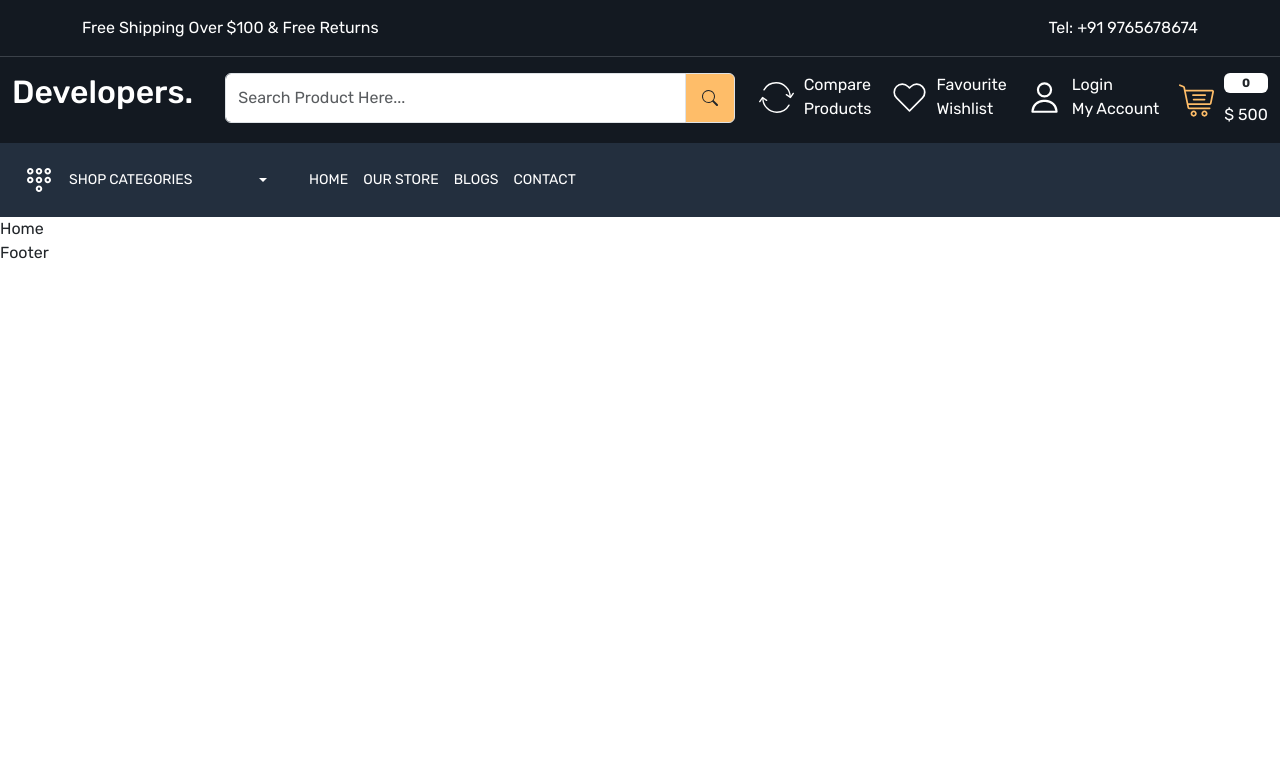
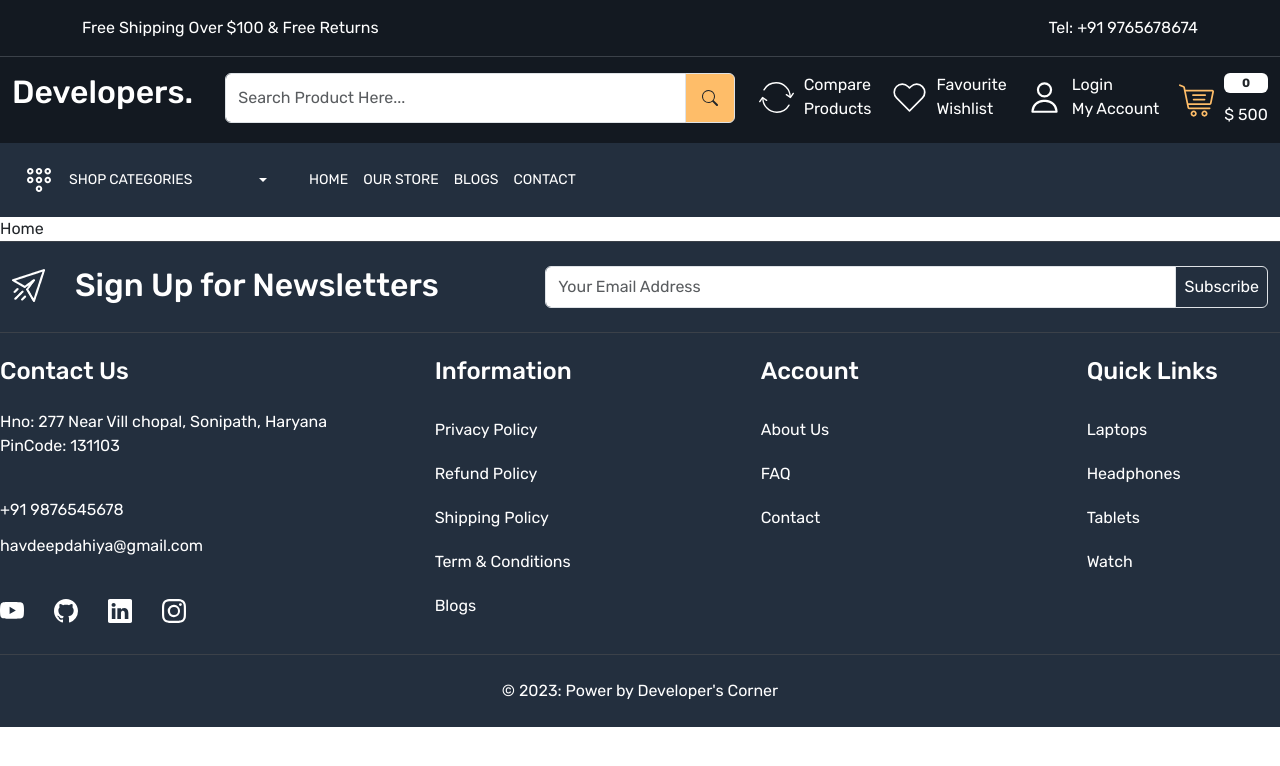
Before and after one commit to sanyamnegi9/Gmart, a React (Create React App) app: page / in a window 1280 px wide. Shown: the top 766 px of the page. Built offline with nearby package versions, Linux system fonts and the light colour scheme.

Commit message:
fotter section

```diff
--- a/src/components/Footer.jsx
+++ b/src/components/Footer.jsx
@@ -1,9 +1,116 @@
-import React from 'react'
+import { Link } from "react-router-dom";
+import {BsLinkedin, BsGithub, BsYoutube, BsInstagram} from "react-icons/bs"
 
 const Footer = () => {
   return (
-    <div>Footer</div>
-  )
+    <>
+      <footer className="py-4">
+        <div className="container-xxl">
+          <div className="row align-item-center">
+            <div className="col-5">
+              <div className="footer-top-data d-flex gap-30 align-items-center">
+                <img src="images/newsletter.png" alt="newsletter" />
+                <h2 className="mb-0 text-white">Sign Up for Newsletters</h2>
+              </div>
+            </div>
+            <div className="col-7">
+              <div className="input-group">
+                <input
+                  type="text"
+                  className="form-control py-1"
+                  placeholder="Your Email Address"
+                  aria-label="Your Email Address"
+                  aria-describedby="basic-addon2"
+                />
+                <button className="input-group-text p-2" id="basic-addon2">
+                  Subscribe
+                </button>
+              </div>
+            </div>
+          </div>
+        </div>
+      </footer>
+      <footer className="py-4">
+        <div className="continer-xxl">
+          <div className="row">
+            <div className="col-4">
+              <h4 className="text-white mb-4">Contact Us</h4>
+              <div className="footer-links d-flex flex-column">
+                <address className="text-white fs-6">
+                  Hno: 277 Near Vill chopal, Sonipath, Haryana <br />
+                  PinCode: 131103
+                </address>
+                <a
+                  href="tel: +91 9876545678"
+                  className="mt-4 d-block mb-1 text-white"
+                >
+                  +91 9876545678
+                </a>
+                <a
+                  href="mailto: havdeepdahiya@gmail.com"
+                  className="mt-2 d-block mb-3 text-white"
+                >
+                  havdeepdahiya@gmail.com
+                </a>
+                <div className="social-icons d-flex align-items-center gap-30 mt-4">
+                  <a className="text-white" href="youtube.com">
+                    <BsYoutube className="fs-4" />
+                  </a>
+                  <a className="text-white" href="github.com">
+                    <BsGithub className="fs-4" />
+                  </a>
+                  <a className="text-white" href="linkedin.com">
+                    <BsLinkedin className="fs-4" />
+                  </a>
+                  <a className="text-white" href="instagram.com">
+                    <BsInstagram className="fs-4" />
+                  </a>
+                </div>
+              </div>
+            </div>
+            <div className="col-3">
+              <h4 className="text-white mb-4">Information</h4>
+              <div className="footer-links d-flex flex-column">
+                <Link className="text-white mb-1 py-2">Privacy Policy</Link>
+                <Link className="text-white mb-1 py-2">Refund Policy</Link>
+                <Link className="text-white mb-1 py-2">Shipping Policy</Link>
+                <Link className="text-white mb-1 py-2">Term & Conditions</Link>
+                <Link className="text-white mb-1 py-2">Blogs</Link>
+              </div>
+            </div>
+            <div className="col-3">
+              <h4 className="text-white mb-4">Account</h4>
+              <div className="footer-links d-flex flex-column">
+                <Link className="text-white mb-1 py-2">About Us</Link>
+                <Link className="text-white mb-1 py-2">FAQ</Link>
+                <Link className="text-white mb-1 py-2">Contact</Link>
+              </div>
+            </div>
+            <div className="col-2">
+              <h4 className="text-white mb-4">Quick Links</h4>
+              <div className="footer-links d-flex flex-column">
+                <Link className="text-white mb-1 py-2">Laptops</Link>
+                <Link className="text-white mb-1 py-2">Headphones</Link>
+                <Link className="text-white mb-1 py-2">Tablets</Link>
+                <Link className="text-white mb-1 py-2">Watch</Link>
+              </div>
+            </div>
+          </div>
+        </div>
+      </footer>
+      <footer className="py-4">
+        <div className="container-xxl">
+          <div className="row">
+            <div className="col-12">
+              <p className="text-center mb-0 text-white">
+                &copy; {new Date().getFullYear()}: Power by Developer's Corner
+              </p>
+            </div>
+          </div>
+        </div>
+      </footer>
+    </>
+  );
 }
 
 export default Footer
--- a/src/components/Header.jsx
+++ b/src/components/Header.jsx
@@ -1,4 +1,3 @@
-import React from "react";
 import { NavLink, Link } from "react-router-dom";
 import { BsSearch } from "react-icons/bs";
 
@@ -25,6 +24,7 @@ const Header = () => {
           </div>
         </div>
       </header>
+
       {/* Search bar section */}
       <header className="header-upper py-3">
         <div className="container-xxl">
@@ -92,6 +92,7 @@ const Header = () => {
           </div>
         </div>
       </header>
+
       {/* navbar menu items */}
       <header className="header-bottom py-3">
         <div className="container-xxl">
@@ -99,9 +100,9 @@ const Header = () => {
             <div className="col-12">
               <div className="menu-bottom d-flex align-items-center gap-30">
                 <div>
-                  <div class="dropdown">
+                  <div className="dropdown">
                     <button
-                      class="btn btn-secondary dropdown-toggle bg-transparent border-0 gap-15 d-flex align-items-center"
+                      className="btn btn-secondary dropdown-toggle bg-transparent border-0 gap-15 d-flex align-items-center"
                       type="button"
                       data-bs-toggle="dropdown"
                       aria-expanded="false"
--- a/src/styles/App.css
+++ b/src/styles/App.css
@@ -1,3 +1,7 @@
+@import url(Header.scss);
+@import url(Footer.scss);
+@import url(Layout.scss);
+
 *{
   margin: 0;
   padding: 0;
@@ -9,92 +13,19 @@ a{
   display: inline-block;
 }
 
-:root {
-  --top-highlight-color--: #131921;
-  --header-border-color--: #3b4149;
-  --search-bg-color--: #febd69;
-  --navbar-bg-color--:#232f3e;
-}
-
-body{
+body {
   font-family: 'Rubik', sans-serif;
 }
 
-/* Highlights part */
-.header-top-strip{
-  border-bottom: 1px solid var(--header-border-color--);
-  background-color: var(--top-highlight-color--);
-
-}
-
-/*  search-bar section*/
-
-.header-upper{
-  background-color: var(--top-highlight-color--);
-}
-
-.form-control:focus {
-  box-shadow: none;
-  border-color: inherit;
-}
-
-.header-upper .input-group-text{
-  background: var(--search-bg-color--);
-}
-
-.header-upper .header-upper-links img{
-  width: 35px;
-  height: 35px;
-
-}
-
-.gap-10{
+.gap-10 {
   gap: 10px;
 
 }
 
-.gap-15{
+.gap-15 {
   gap: 15px;
 }
 
-.gap-30{
+.gap-30 {
   gap: 30px;
 }
-
-/* nav-bar  */
-
-.header-bottom{
-  background-color: var(--navbar-bg-color--);
-}
-
-.header-bottom .menu-links a,
-.header-bottom .dropdown button{
-  color: white;
-  font-size: 14px;
-  line-height: 18px;
-  font-weight: 400;
-  letter-spacing: .3;
-  text-transform: uppercase;
-}
-
-
-.header-bottom .dropdown button{
- box-shadow: none;
-}
-
-.header-bottom .dropdown-menu{
-  background-color: var(--top-highlight-color--);
-  width: 100%;
-  transform: translate3d(0px, 57px, 0px)!important;
-}
-
-.header-bottom .dropdown-item{
-  padding: 20px;
-  margin-bottom: 3px;
-  border-bottom: 1px solid var(--header-border-color--);
-}
-
-.header-bottom .dropdown-item:hover{
-  background-color: transparent;
-  color: var(--search-bg-color--)!important;
-}
--- /dev/null
+++ b/src/styles/Footer.scss
@@ -0,0 +1,22 @@
+:root {
+  --top-highlight-color--: #131921;
+  --header-border-color--: #3b4149;
+  --search-bg-color--: #febd69;
+  --navbar-bg-color--: #232f3e;
+}
+
+
+footer{
+  background-color: var(--navbar-bg-color--);
+}
+
+footer:not(:first-child){
+  border-top: 1px solid var(--header-border-color--);
+}
+
+footer .input-group-text{
+  background-color: var(--navbar-bg-color--);
+  color: white;
+  padding: 8px 17px;
+
+}
--- /dev/null
+++ b/src/styles/Header.scss
@@ -0,0 +1,76 @@
+:root {
+  --top-highlight-color--: #131921;
+  --header-border-color--: #3b4149;
+  --search-bg-color--: #febd69;
+  --navbar-bg-color--: #232f3e;
+}
+
+
+/* Highlights part */
+.header-top-strip {
+  border-bottom: 1px solid var(--header-border-color--);
+  background-color: var(--top-highlight-color--);
+
+}
+
+
+
+/*  search-bar section*/
+
+.header-upper {
+  background-color: var(--top-highlight-color--);
+}
+
+.form-control:focus {
+  box-shadow: none;
+  border-color: inherit;
+}
+
+.header-upper .input-group-text {
+  background: var(--search-bg-color--);
+}
+
+.header-upper .header-upper-links img {
+  width: 35px;
+  height: 35px;
+
+}
+
+
+/* nav-bar  */
+
+.header-bottom {
+  background-color: var(--navbar-bg-color--);
+}
+
+.header-bottom .menu-links a,
+.header-bottom .dropdown button {
+  color: white;
+  font-size: 14px;
+  line-height: 18px;
+  font-weight: 400;
+  letter-spacing: .3;
+  text-transform: uppercase;
+}
+
+
+.header-bottom .dropdown button {
+  box-shadow: none;
+}
+
+.header-bottom .dropdown-menu {
+  background-color: var(--top-highlight-color--);
+  width: 100%;
+  transform: translate3d(0px, 57px, 0px) !important;
+}
+
+.header-bottom .dropdown-item {
+  padding: 20px;
+  margin-bottom: 3px;
+  border-bottom: 1px solid var(--header-border-color--);
+}
+
+.header-bottom .dropdown-item:hover {
+  background-color: transparent;
+  color: var(--search-bg-color--) !important;
+}
```
Also changed, not shown: src/styles/Layout.scss (added).
